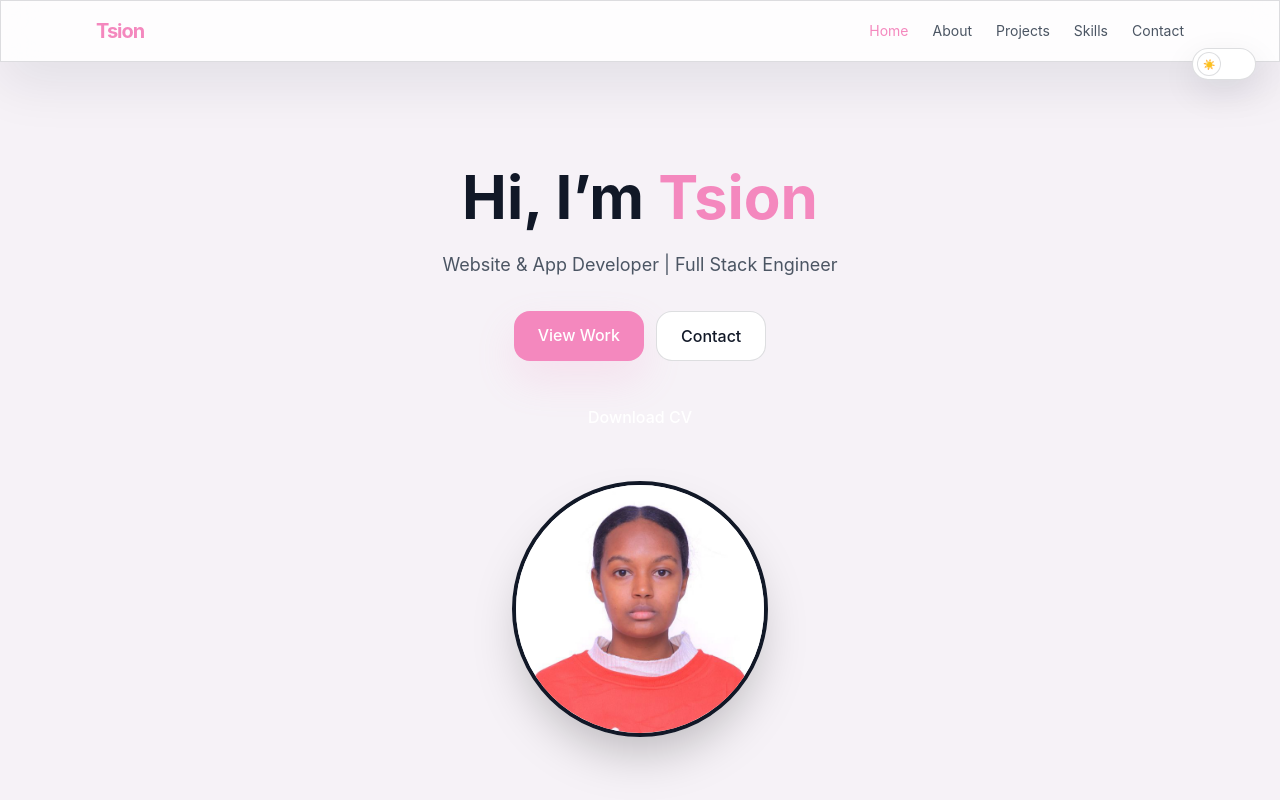
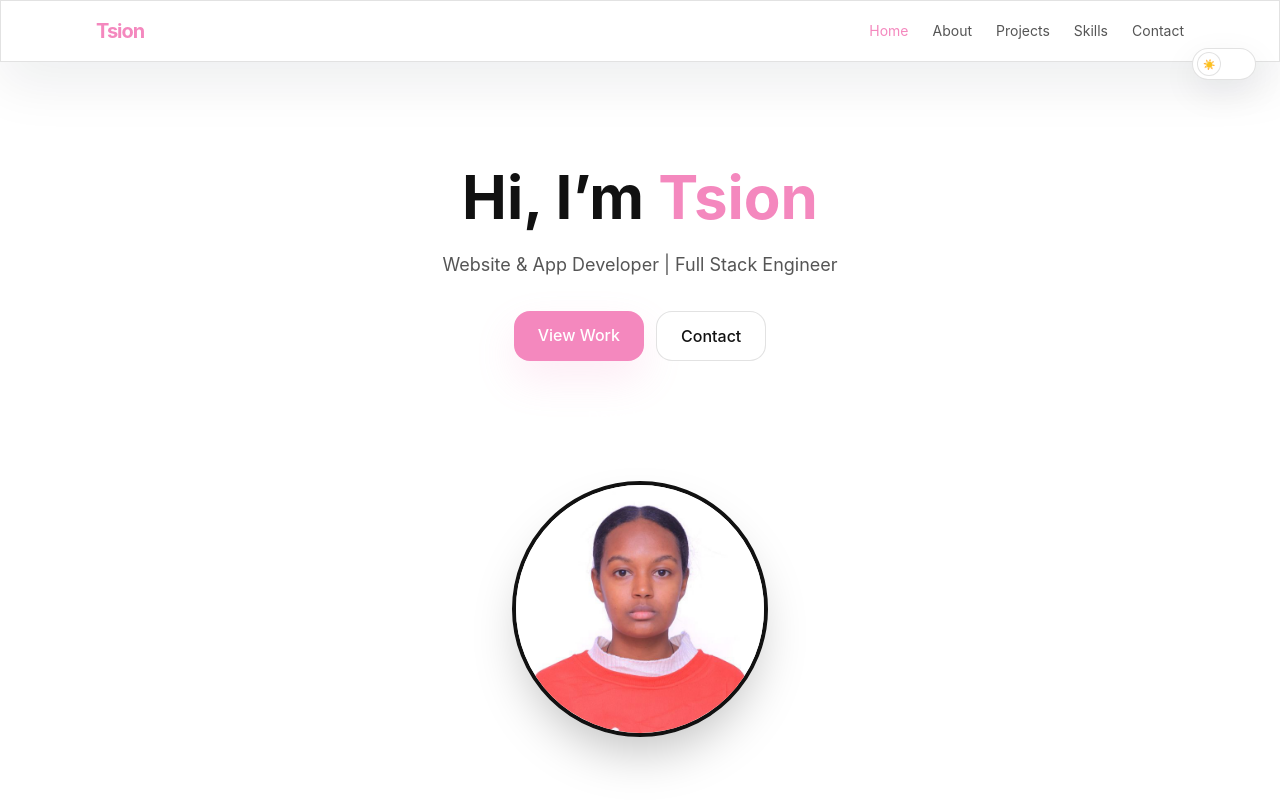
Before and after one commit to Tsiona23/portfolio, a React (Vite) app: page / in a window 1280 px wide. Shown: the top 800 px of the page. Built offline with nearby package versions, Linux system fonts and the light colour scheme.

Commit message:
update global styles and theme variables

```diff
--- a/src/index.css
+++ b/src/index.css
@@ -7,50 +7,67 @@
 }
 
 :root {
-  --color-bg: #f6f2f7;
-  --color-bg-alt: #f0e8ef;
-  --color-surface: rgba(255, 255, 255, 0.82);
+  --color-bg: #ffffff;
+  --color-bg-alt: #fff7fa;
+
+  --color-surface: rgba(255, 255, 255, 0.88);
   --color-surface-strong: #ffffff;
-  --color-surface-muted: #f2eaf2;
-  --color-text: #111827;
-  --color-text-muted: #4b5563;
-  --color-text-soft: #6b7280;
+  --color-surface-muted: #fff3f7;
+
+  --color-text: #111111;
+  --color-text-muted: #555555;
+  --color-text-soft: #777777;
+
   --color-primary: #f488be;
   --color-primary-strong: #e95f9e;
   --color-primary-soft: rgba(244, 136, 190, 0.16);
-  --color-border: rgba(17, 24, 39, 0.14);
-  --color-divider: rgba(17, 24, 39, 0.08);
-  --color-shadow: rgba(15, 23, 42, 0.09);
-  --color-input: rgba(255, 255, 255, 0.92);
+
+  --color-border: rgba(17, 17, 17, 0.12);
+  --color-divider: rgba(17, 17, 17, 0.07);
+
+  --color-shadow: rgba(15, 23, 42, 0.08);
+
+  --color-input: rgba(255, 255, 255, 0.95);
+
   --color-focus: rgba(244, 136, 190, 0.3);
-  --color-scrollbar: rgba(17, 24, 39, 0.16);
+
+  --color-scrollbar: rgba(17, 17, 17, 0.16);
   --color-scrollbar-hover: rgba(244, 136, 190, 0.42);
+
   color-scheme: light;
 }
 
 [data-theme="dark"],
 .dark {
-  --color-bg: #06070d;
-  --color-bg-alt: #101521;
-  --color-surface: rgba(15, 23, 42, 0.8);
-  --color-surface-strong: #111827;
+  --color-bg: #0d0d0d;
+  --color-bg-alt: #151515;
+
+  --color-surface: rgba(23, 23, 23, 0.88);
+  --color-surface-strong: #171717;
   --color-surface-muted: rgba(255, 255, 255, 0.05);
-  --color-text: #f8fafc;
-  --color-text-muted: #d1d5db;
-  --color-text-soft: #9ca3af;
+
+  --color-text: #ffffff;
+  --color-text-muted: #d1d1d1;
+  --color-text-soft: #999999;
+
   --color-primary: #f68dbd;
   --color-primary-strong: #ff9bc8;
   --color-primary-soft: rgba(246, 141, 189, 0.18);
-  --color-border: rgba(255, 255, 255, 0.14);
-  --color-divider: rgba(255, 255, 255, 0.08);
-  --color-shadow: rgba(2, 6, 23, 0.45);
-  --color-input: rgba(15, 23, 42, 0.75);
+
+  --color-border: rgba(255, 255, 255, 0.12);
+  --color-divider: rgba(255, 255, 255, 0.07);
+
+  --color-shadow: rgba(0, 0, 0, 0.45);
+
+  --color-input: rgba(23, 23, 23, 0.9);
+
   --color-focus: rgba(246, 141, 189, 0.32);
+
   --color-scrollbar: rgba(255, 255, 255, 0.14);
   --color-scrollbar-hover: rgba(246, 141, 189, 0.46);
+
   color-scheme: dark;
 }
-
 html {
   scroll-behavior: smooth;
   scroll-padding-top: 90px;
```
